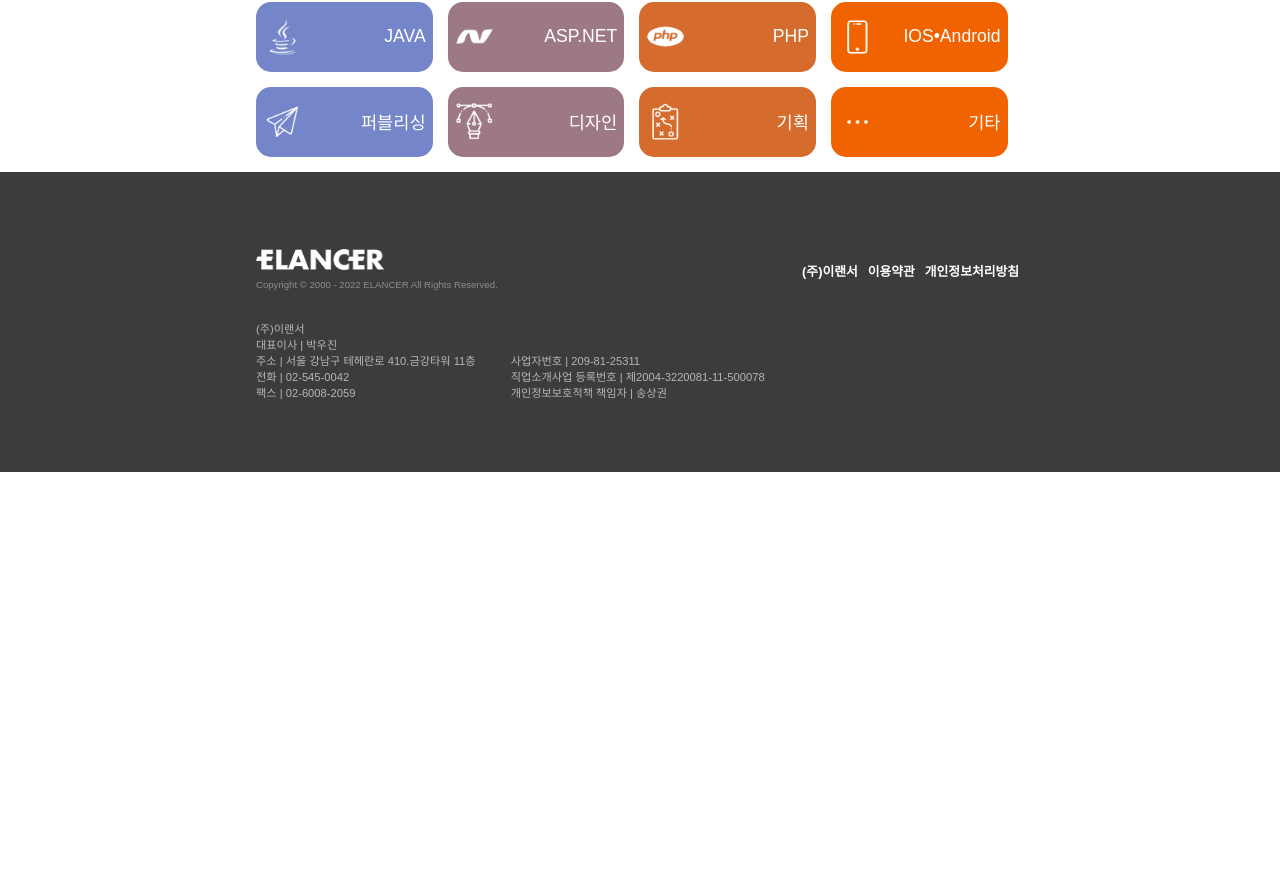
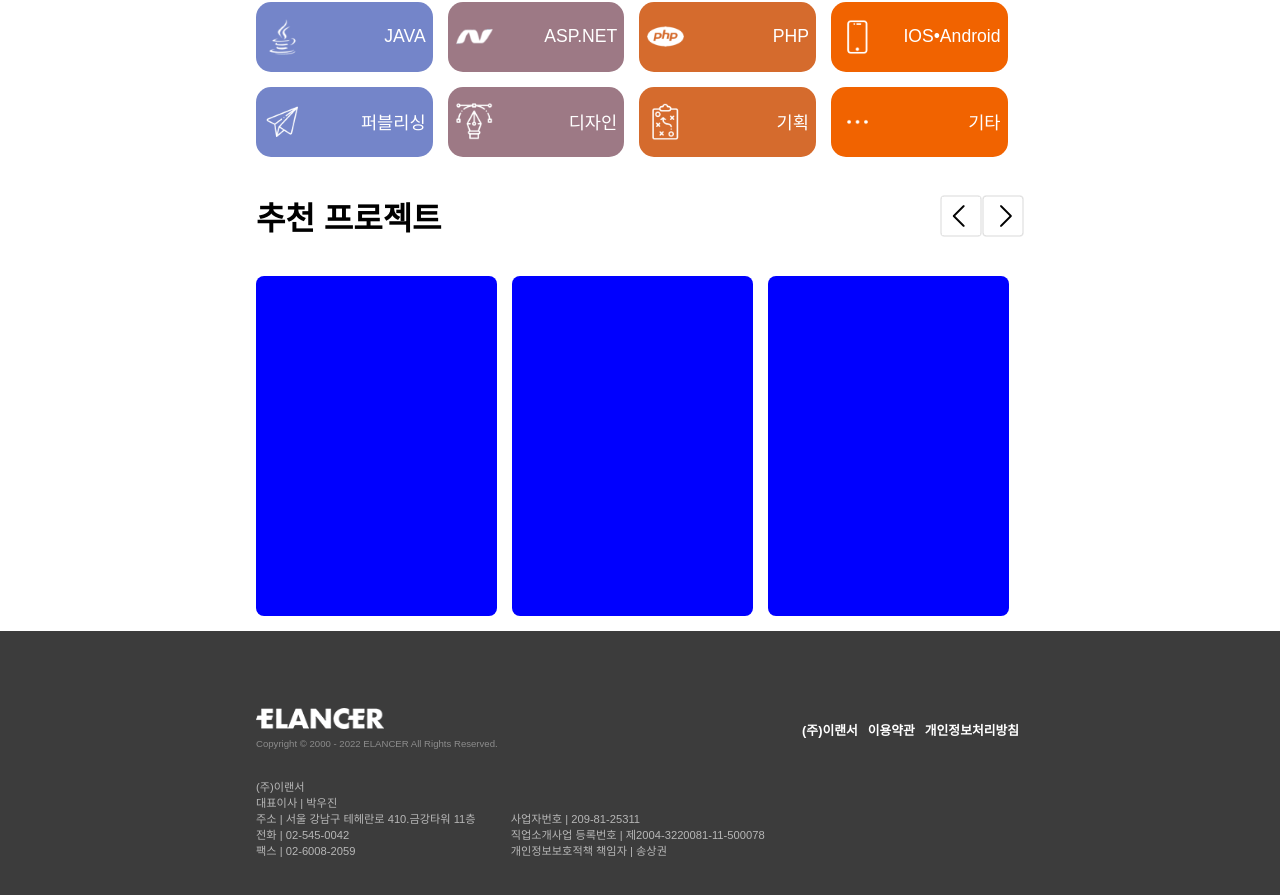
Before and after one commit to sni424/study-clone, a React (Create React App) app: page / in a window 1280 px wide. Shown: the part 944-1839 px from the top of the page. Before the commit the page ends 1416 px from the top, so only its background shows below. Built offline with nearby package versions, Linux system fonts and the light colour scheme; a web font is replaced by a local one.

Commit message:
overflow

```diff
--- /dev/null
+++ b/src/components/recommend-project/index.jsx
@@ -0,0 +1,38 @@
+import { useState } from 'react'
+import {S} from './style'
+import left from '../../asset/image/bt-left.png'
+import right from '../../asset/image/bt-right.png'
+
+const ReProject = () => {
+
+  const [slideIndex, setSlideIndex] = useState(0);
+  const handleClick = (alt) => {
+    if (alt === 'left') {
+      setSlideIndex(slideIndex > 0 ? slideIndex - 1 : 1);
+    } else {
+      setSlideIndex(slideIndex < 1 ? slideIndex + 1 : 0);
+    }
+  };
+
+  return (
+    <S.Container>
+        <S.FirstDiv >
+            <h1>추천 프로젝트</h1>
+            <S.ButtonDiv>
+                <S.Img src={left} alt="left" direction="left" onClick={() => handleClick('left')}/>
+                <S.Img src={right} alt="right" direction="right" onClick={() => handleClick('left')}/>
+            </S.ButtonDiv>
+        </S.FirstDiv>
+        <S.SecondDiv slideIndex={slideIndex}>
+            <S.ProjectDiv color="blue" />
+            <S.ProjectDiv  color="blue" />
+            <S.ProjectDiv color="blue" />
+            <S.ProjectDiv color="red" />
+            <S.ProjectDiv color="red" />
+            <S.ProjectDiv color="red" />
+        </S.SecondDiv>
+    </S.Container>
+  )
+}
+
+export default ReProject
--- /dev/null
+++ b/src/components/recommend-project/style.js
@@ -0,0 +1,37 @@
+import styled from "styled-components";
+
+export const S = {
+  Container: styled.div`
+    width: 100%;
+    overflow-x: hidden;
+  `,
+  FirstDiv: styled.div`
+    display: flex;
+    align-items: center;
+    justify-content: space-between;
+  `,
+  ButtonDiv: styled.div`
+    display: flex;
+    align-items: center;
+    justify-content: center;
+  `,
+  Img: styled.img`
+    cursor: pointer;
+  `,
+  SecondDiv: styled.div`
+    width: 200%;
+    display: flex;
+    align-items: center;
+    justify-content: start;
+    overflow-x: hidden;
+    transition: all 1.5s ease;
+    transform: translateX(${(props) => props.slideIndex * -59}vw);
+  `,
+  ProjectDiv: styled.div`
+    width: 16rem;
+    height: 340px;
+    background-color: ${(props) => props.color};
+    border-radius: 8px;
+    margin: 15px 15px 15px 0;
+  `,
+};
--- a/src/pages/Main/index.jsx
+++ b/src/pages/Main/index.jsx
@@ -5,6 +5,7 @@ import {S} from "./style";
 import Count from "../../components/count";
 import Footer from "../../components/Footer";
 import Eblock from "../../components/arround-projuect";
+import ReProject from "../../components/recommend-project";
 
 const Main = () => {
   return (
@@ -24,6 +25,7 @@ const Main = () => {
 <S.ThirdDiv>
       <Count />
       <Eblock />
+      <ReProject />
       </S.ThirdDiv>
       <Footer />
     </S.Container>
```
Also changed, not shown: src/asset/Image/bt-left.png (added), src/asset/Image/bt-right.png (added).
